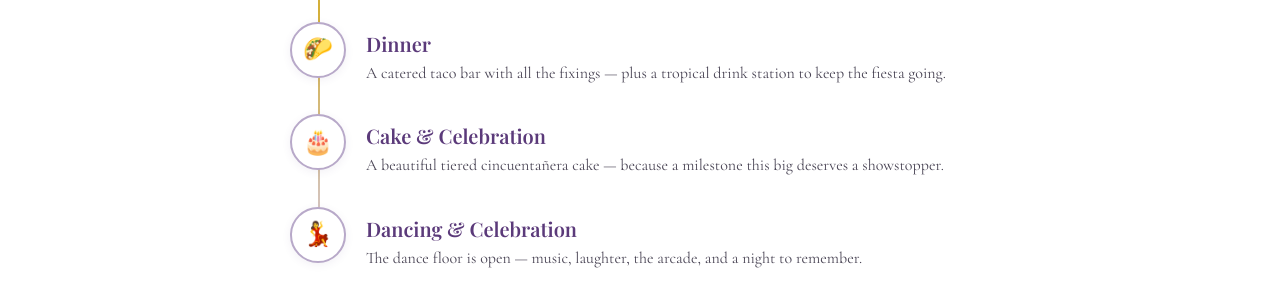
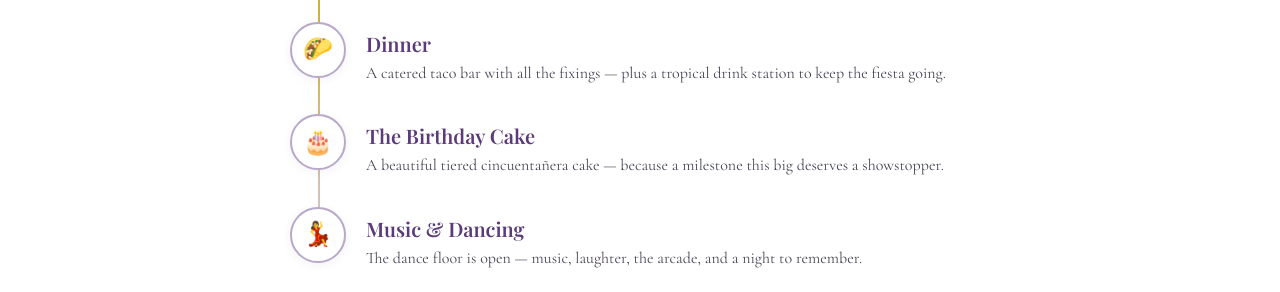
Before and after one commit to errygg/franchescas50th, a plain HTML site: page index.html in a window 1280 px wide. Shown: the part 1800-2092 px from the top of the page. Drawn offline with nearby package versions, Linux system fonts and the light colour scheme; a web font is replaced by a local one.

Commit message:
Update index.html

```diff
--- a/index.html
+++ b/index.html
@@ -219,14 +219,14 @@
       <li class="timeline-item fade-in">
         <div class="timeline-icon">🎂</div>
         <div class="timeline-content">
-          <div class="timeline-title">Cake &amp; Celebration</div>
+          <div class="timeline-title">The Birthday Cake</div>
           <div class="timeline-desc">A beautiful tiered cincuentañera cake — because a milestone this big deserves a showstopper.</div>
         </div>
       </li>
       <li class="timeline-item fade-in">
         <div class="timeline-icon">💃</div>
         <div class="timeline-content">
-          <div class="timeline-title">Dancing &amp; Celebration</div>
+          <div class="timeline-title">Music &amp; Dancing</div>
           <div class="timeline-desc">The dance floor is open — music, laughter, the arcade, and a night to remember.</div>
         </div>
       </li>
```
